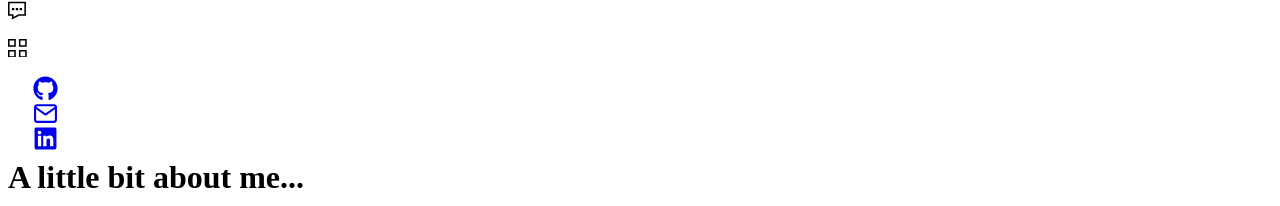
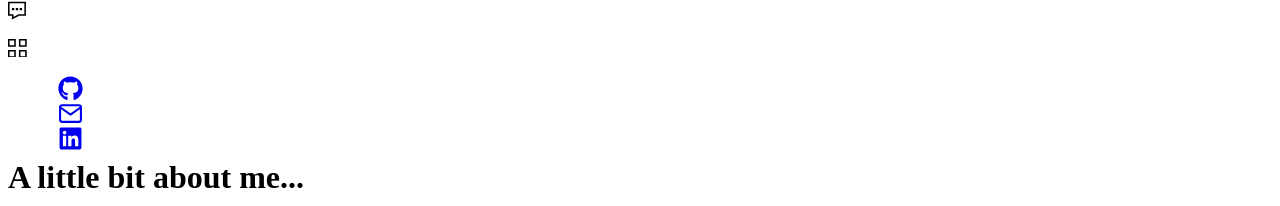
Before and after one commit to PawelPavo/my-site-2, a React app: page / in a window 1280 px wide. Both pictures are taken after a click on the element 640 px from the left and 857 px from the top of the page. Shown: the part 847-1053 px from the top of the page. Built offline with nearby package versions, Linux system fonts and the light colour scheme.

Commit message:
new cards with clicks and hover

```diff
--- a/src/client/components/Navigation.tsx
+++ b/src/client/components/Navigation.tsx
@@ -1,10 +1,8 @@
 import * as React from 'react';
-import { FaSun, FaMoon } from 'react-icons/fa';
 import { GrProjects, GrHome, GrContact } from 'react-icons/gr';
 import { FaGithub, FaLinkedin } from 'react-icons/fa';
 import { FiMail } from 'react-icons/fi';
 import { NavLink } from 'react-router-dom';
-import SwitchButton from "react-switch";
 import styled from 'styled-components';
 
 const Slide = require('react-reveal/Slide')
@@ -34,23 +32,23 @@ const Navigation: React.FC<INavigationProps> = () => {
     return (
         <>
             <Layout>
-                <div className="sticky-top">
+                <div className="sticky-top bg-light">
                     <div className="row justify-content-around shadow pt-2">
                         <div className="py-3">
                             <NavLink to="/">
-                                <h3 className="font-weight-lighter text-decoration-none"><GrHome /></h3>
+                                <h3 className="font-weight-lighter nav-icon"><GrHome /></h3>
                             </NavLink>
                         </div>
                         <div className="py-3">
                             <div
                                 // onClick={handleShow}
                                 onClick={() => setShow2(!show2)} >
-                                <h3 ><GrContact /></h3>
+                                <h3 className="nav-icon"><GrContact /></h3>
                             </div>
                         </div>
                         <div className="py-3">
-                            <NavLink exact to="/projects">
-                                <h3 className="font-weight-lighter text-decoration-none"><GrProjects /></h3>
+                            <NavLink exact to="/projects" >
+                                <h3 className="font-weight-lighter nav-icon"><GrProjects /></h3>
                             </NavLink>
                         </div>
                     </div>
@@ -58,13 +56,13 @@ const Navigation: React.FC<INavigationProps> = () => {
                 <div className={`search-bar ${show2 ? 'search-bar search-bar-active' : ''}`}>
                     <div className="row justify-content-center py-3 mt-3 border bg-SocialMediaBack">
                         <div className="icon">
-                            <a target="_blank" href="https://github.com/PawelPavo?tab=repositories"><FaGithub /></a>
+                            <a className="icon" target="_blank" href="https://github.com/PawelPavo?tab=repositories"><FaGithub /></a>
                         </div>
                         <div className="icon">
-                            <a target="_blank" href="mailto:pjpavo@gmail.com"><FiMail /></a>
+                            <a className="icon" target="_blank" href="mailto:pjpavo@gmail.com"><FiMail /></a>
                         </div>
                         <div className="icon">
-                            <a target="_blank" href="https://www.linkedin.com/in/pawel-jaskolski-995323b3/"><FaLinkedin /></a>
+                            <a className="icon" target="_blank" href="https://www.linkedin.com/in/pawel-jaskolski-995323b3/"><FaLinkedin /></a>
                         </div>
                     </div>
                 </div>
@@ -135,8 +133,18 @@ const Layout = styled.div`
     font-size: 25px;
     margin-left: 25px;
     margin-right: 25px;
+}
 
+.icon:hover {
+    color: #c77306;
 }
+
+.nav-icon {
+    cursor: pointer;
+}
+
+.nav-icon:hover {
+    border-top-style: dotted;
 
 `
 
```
